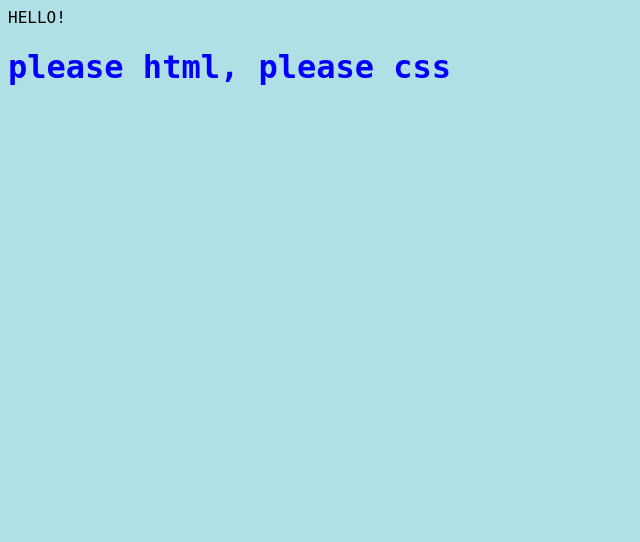
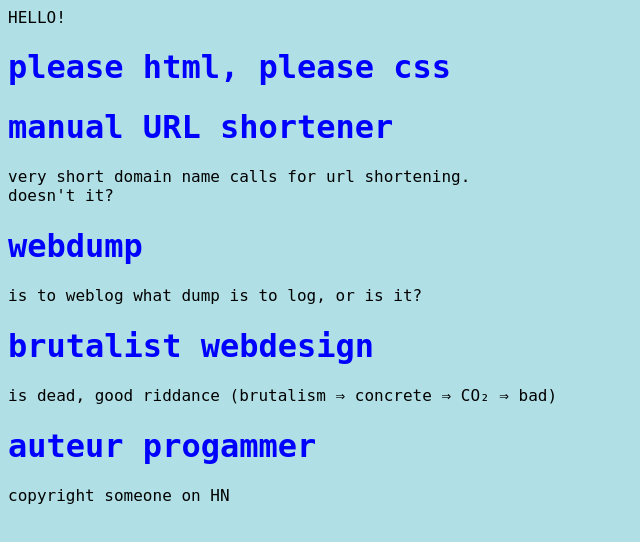
Before and after one commit to bottine/rbtnli, a plain HTML site: page index.html in a window 1280 px wide. Shown: the whole page, without its empty margins (0-640 px from the left). Drawn offline with Linux system fonts and the light colour scheme.

Commit message:
Update index.html

```diff
--- a/index.html
+++ b/index.html
@@ -11,5 +11,14 @@
   <body>
     HELLO!
     <h1>please html, please css</h1>
+    <h1>manual URL shortener</h1>
+    very short domain name calls for url shortening.<br/>
+    doesn't it?
+    <h1>webdump</h1>
+    is to weblog what dump is to log, or is it?
+    <h1>brutalist webdesign</h1>
+    is dead, good riddance (brutalism ⇒ concrete ⇒ CO₂ ⇒ bad)
+    <h1>auteur progammer</h1>
+    copyright someone on HN
   </body>
 </html>
```
